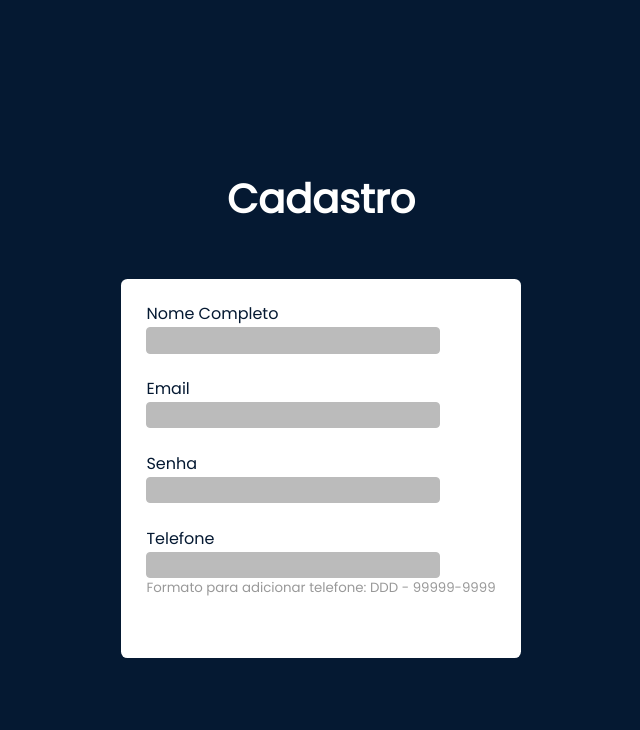
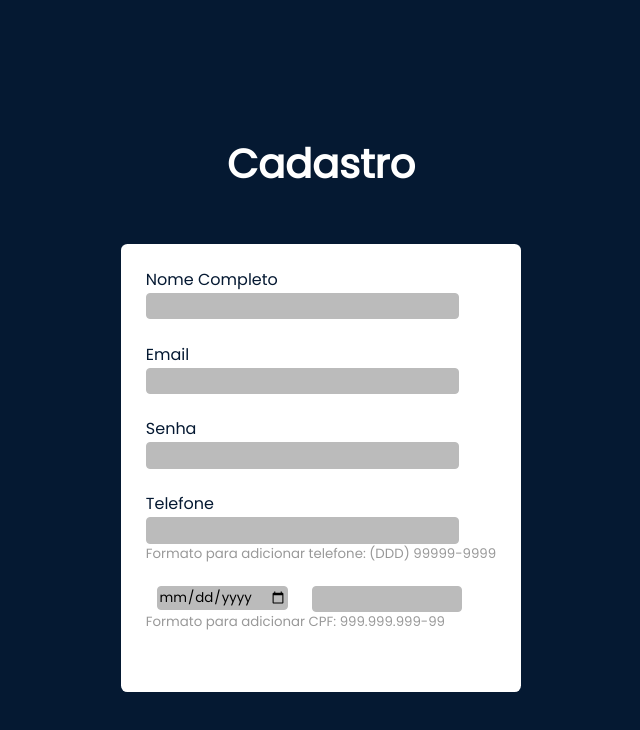
Before and after one commit to anajudith/WebSchool, a React (Create React App) app: page /CadUsuario in a window 1280 px wide. Shown: the top 730 px of the page, without its empty margins (319-959 px from the left). Built offline with nearby package versions, Linux system fonts and the light colour scheme.

Commit message:
Adcionando data e campo cpf

```diff
--- a/src/Pages/CadUsuario.js
+++ b/src/Pages/CadUsuario.js
@@ -37,9 +37,17 @@ function CadastroUsuario() {
                             autoComplete="off"
                             pattern="[0-9]{3}-[0-9]{3}-[0-9]{4}"
                             required />
-                            <small>Formato para adicionar telefone: DDD - 99999-9999</small>
+                            <small>Formato para adicionar telefone: (DDD) 99999-9999</small>
+
+                            <div>
+                                <input id="date" type="date" name="date"/>
+                                <input id="cpf" type="text"/>
+                            </div>
+                            <small>Formato para adicionar CPF: 999.999.999-99</small>
+
 
                     </Form>
+                    {/* Idade, CPF, DEPOIS DOIS BOTÃO, QUERO SER PROF E QUERO SER ALUNO E BOTÃO CADASTRAR*/}
                     <UIButton type="submit" theme="contained-green" rounded>
 
                          {/* <button onClick={handleClick}>Entrar</button> */}
@@ -107,9 +115,26 @@ const Form = styled.div`
     height: 1.4rem;
 
     background-color: #BBBBBB;
-    width: 18rem;
+    width: 19.2rem;
   }
 
+  input#date {
+      width: 8rem;
+      margin: 1.4rem 1.5rem 0 0;
+      height: 1.4rem;
+
+      /* display: flex; */
+      /* flex: 1;
+      justify-content: center;
+      align-items: center; */
+  }
+
+  input#cpf {
+    /* display: flex; */
+    height: 1.4rem;
+    width: 9rem;
+    margin: 1.4rem 1.5rem 0 0;
+  }
 
 
   small {
```
